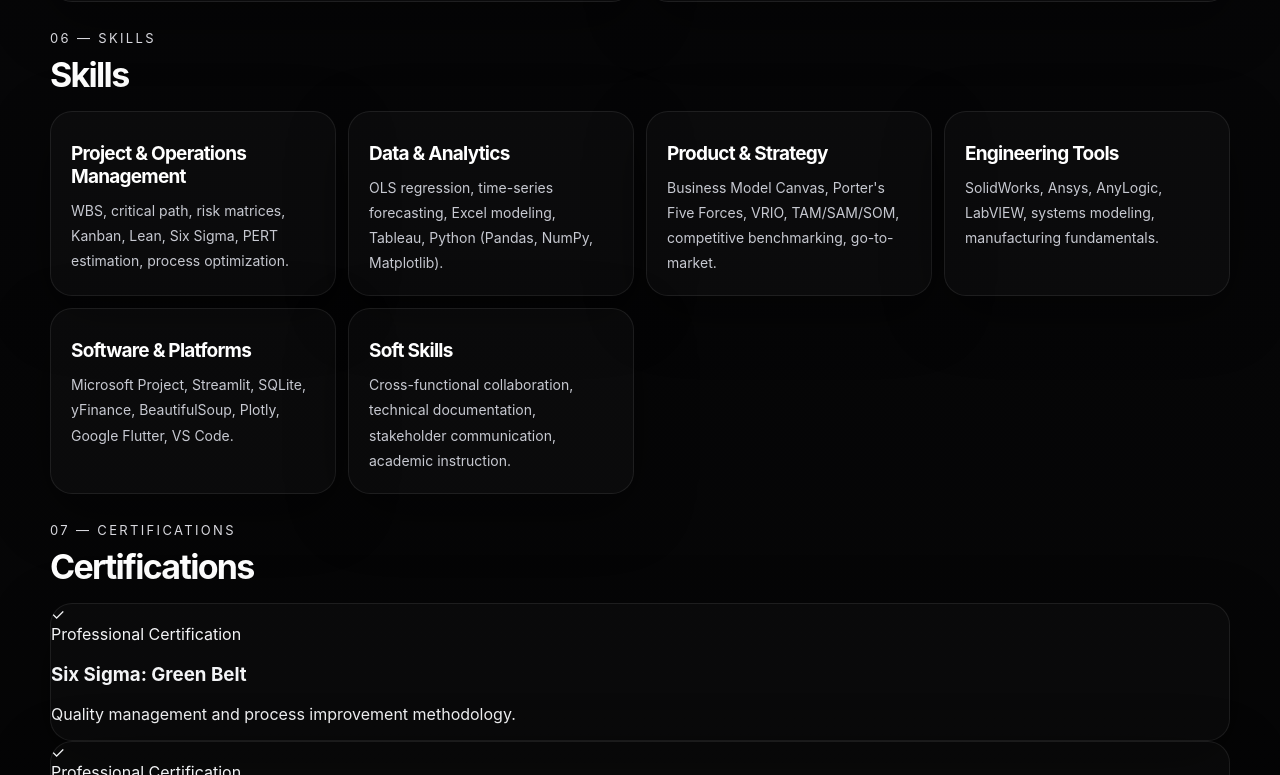
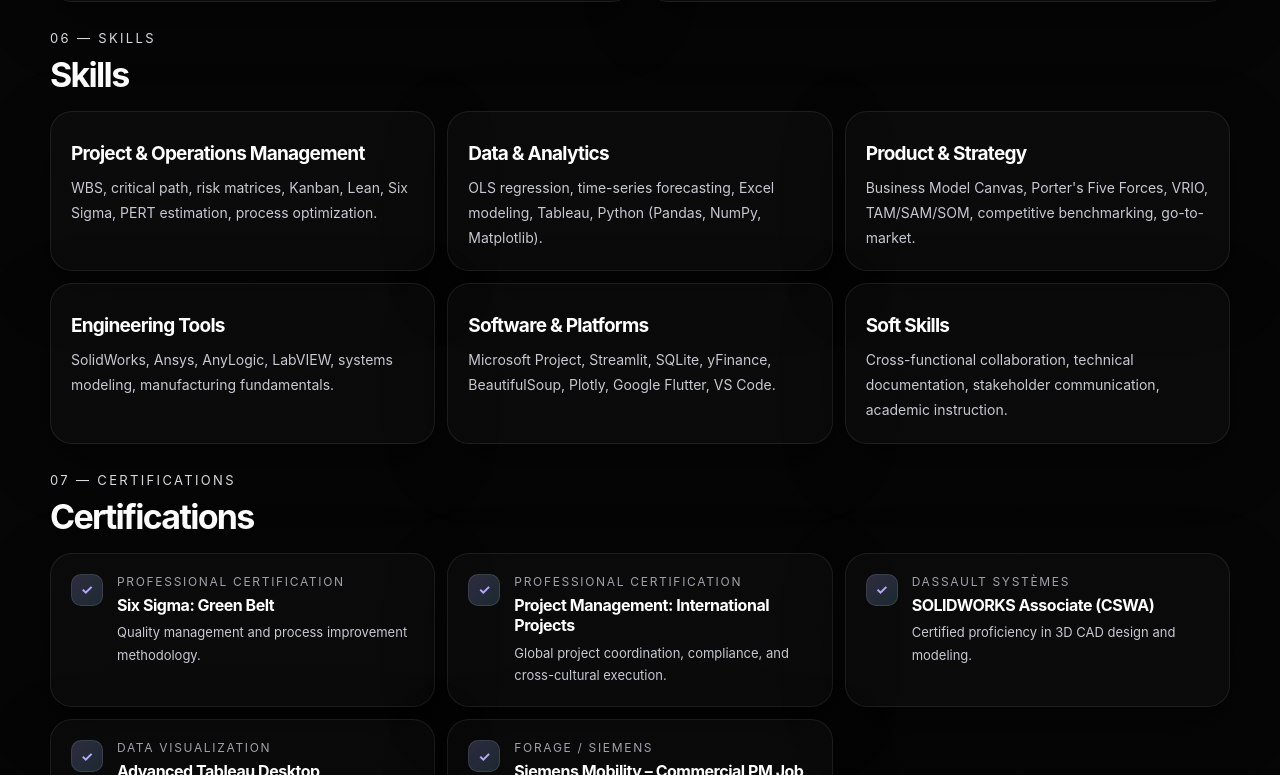
Before and after one commit to bhilarepratham/portfolio, a Next.js app: page / in a window 1280 px wide. Shown: the part 6165-6940 px from the top of the page. Built offline with nearby package versions, Linux system fonts and the light colour scheme.

Commit message:
Add certification grid and card styles
Added styles for certification grid and cards.

```diff
--- a/app/globals.css
+++ b/app/globals.css
@@ -337,6 +337,65 @@ section {
   gap: 12px;
 }
 
+/* Certifications */
+
+.cert-grid {
+  display: grid;
+  grid-template-columns: repeat(3, 1fr);
+  gap: 12px;
+}
+
+.cert-card {
+  display: flex;
+  align-items: flex-start;
+  gap: 14px;
+  padding: 20px;
+  border: 1px solid rgba(255, 255, 255, 0.08);
+  background: rgba(255, 255, 255, 0.025);
+  border-radius: 22px;
+}
+
+.cert-badge {
+  flex: 0 0 auto;
+  width: 32px;
+  height: 32px;
+  border-radius: 10px;
+  background: linear-gradient(135deg, rgba(182, 167, 255, 0.22), rgba(125, 211, 252, 0.16));
+  border: 1px solid rgba(255, 255, 255, 0.1);
+  display: grid;
+  place-items: center;
+  font-size: 14px;
+  color: var(--accent);
+  font-weight: 700;
+}
+
+.cert-body {
+  min-width: 0;
+}
+
+.cert-body .year {
+  color: var(--muted);
+  font-size: 12px;
+  text-transform: uppercase;
+  letter-spacing: 0.14em;
+  margin-bottom: 6px;
+}
+
+.cert-body h3 {
+  margin: 0 0 6px;
+  font-size: 16px;
+  letter-spacing: -0.03em;
+  color: white;
+  line-height: 1.3;
+}
+
+.cert-body p {
+  margin: 0;
+  color: var(--soft);
+  font-size: 13px;
+  line-height: 1.7;
+}
+
 .highlight-card,
 .edu-card,
 .exp-card,
@@ -413,7 +472,7 @@ section {
 }
 
 .skills-grid {
-  grid-template-columns: repeat(4, 1fr);
+  grid-template-columns: repeat(3, 1fr);
 }
 
 .project-grid {
@@ -755,8 +814,14 @@ section {
   .research-list,
   .skills-grid,
   .project-grid,
+  .cert-grid,
   .mini-grid {
     grid-template-columns: 1fr;
+  }
+
+  .cert-card {
+    padding: 14px;
+    border-radius: 16px;
   }
 
   .highlight-card,
```
